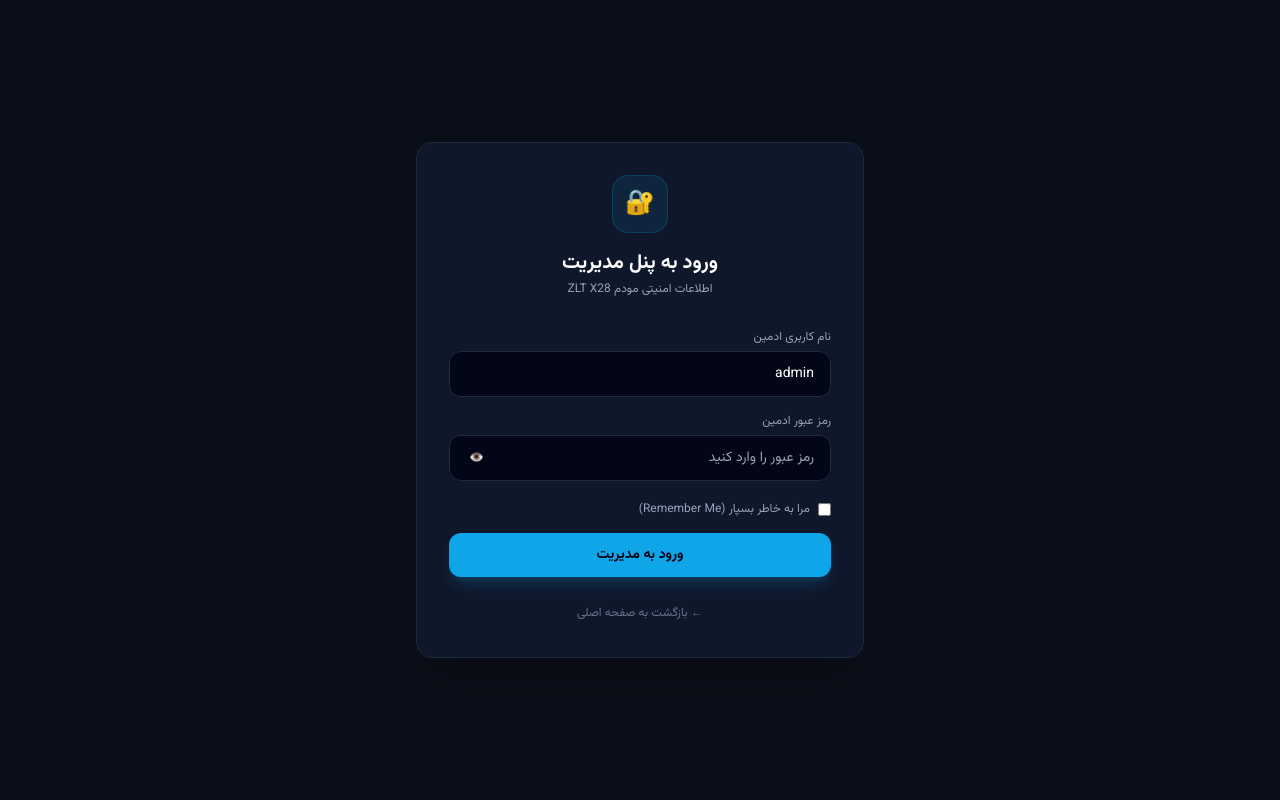
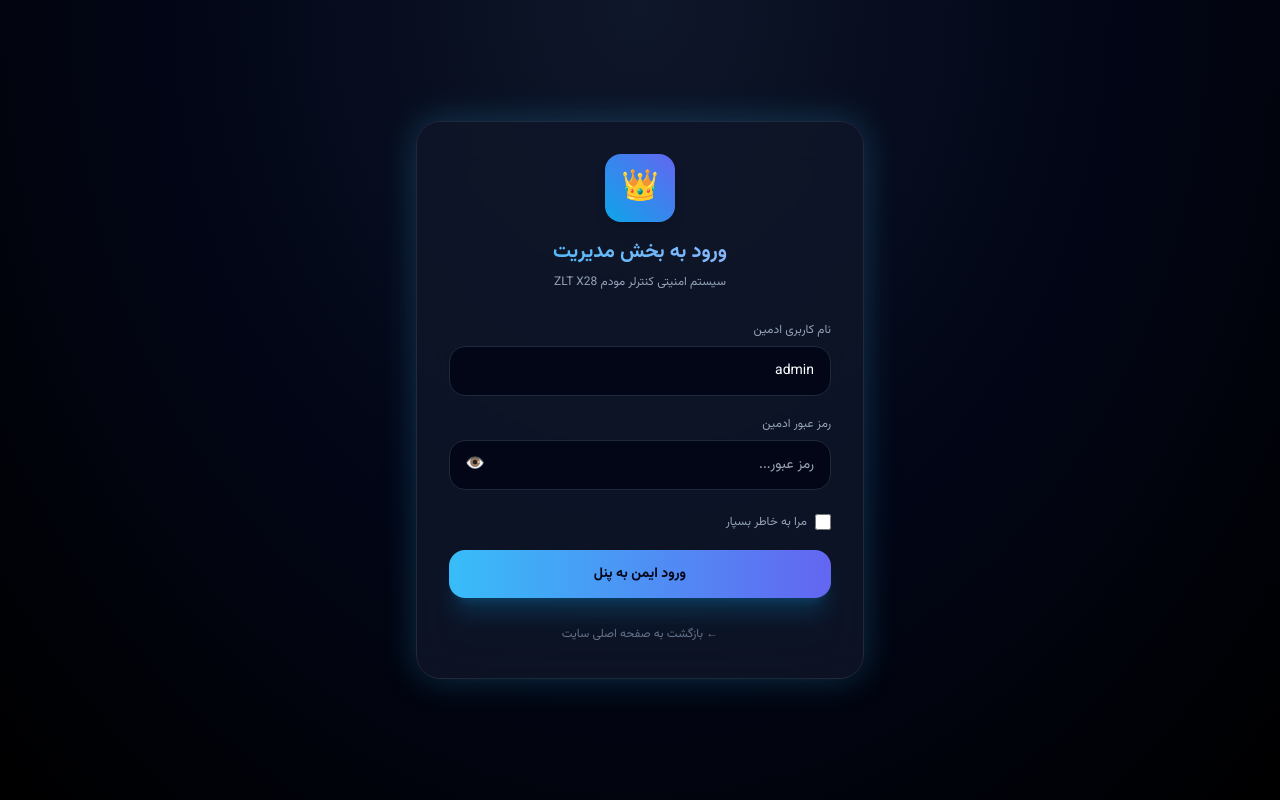
Before and after one commit to abozarkh98-oss/ZLTX28, a Flask app: page /admin in a window 1280 px wide. Run offline with Flask 3, Linux system fonts and the light colour scheme; some libraries are stand-ins or nearby versions.

Commit message:
Update admin_login.html

```diff
--- a/templates/admin_login.html
+++ b/templates/admin_login.html
@@ -2,69 +2,71 @@
 <html lang="fa" dir="rtl">
 <head>
     <meta charset="UTF-8">
-    <title>ورود به پنل مدیریت - ZLT X28</title>
+    <title>ورود به بخش مدیریت - ZLT X28</title>
     <script src="https://cdn.tailwindcss.com"></script>
     <link href="https://fonts.googleapis.com/css2?family=Vazirmatn:wght@300;400;500;600;700&display=swap" rel="stylesheet">
     <style>
-        body { font-family: 'Vazirmatn', sans-serif; background-color: #0b0f19; color: #f3f4f6; }
-        @keyframes fadeIn { from { opacity: 0; transform: translateY(15px); } to { opacity: 1; transform: translateY(0); } }
-        .animate-fade { animation: fadeIn 0.5s ease-out forwards; }
+        body { font-family: 'Vazirmatn', sans-serif; background-color: #0b0f19; color: #f3f4f6; overflow: hidden; }
+        @keyframes floatAnim { 0%, 100% { transform: translateY(0px); } 50% { transform: translateY(-10px); } }
+        .float-box { animation: floatAnim 4s ease-in-out infinite; }
+        @keyframes pulseGlow { 0%, 100% { box-shadow: 0 0 20px rgba(56, 189, 248, 0.1); } 50% { box-shadow: 0 0 40px rgba(56, 189, 248, 0.3); } }
+        .glow-card { animation: pulseGlow 3s infinite; }
     </style>
 </head>
-<body class="min-h-screen flex items-center justify-center p-4">
+<body class="min-h-screen flex items-center justify-center p-4 bg-[radial-gradient(ellipse_at_top,_var(--tw-gradient-stops))] from-slate-900 via-slate-950 to-black">
 
-    <!-- Toast Notification (مخفی به صورت پیش‌فرض) -->
-    <div id="toast" class="fixed bottom-6 right-6 bg-emerald-500 text-slate-950 px-6 py-3 rounded-2xl font-bold shadow-2xl flex items-center gap-3 transform translate-y-24 opacity-0 transition-all duration-500 z-50">
+    <!-- Toast تایید ورود -->
+    <div id="toast" class="fixed bottom-6 right-6 bg-emerald-500 text-slate-950 px-6 py-3 rounded-2xl font-bold shadow-2xl flex items-center gap-3 transform translate-y-32 opacity-0 transition-all duration-700 z-50">
         <span class="text-xl">🎉</span>
-        <span>با موفقیت وارد شدید! خوش آمدید ادمین عزیز.</span>
+        <span>با موفقیت وارد بخش مدیریت شدید!</span>
     </div>
 
-    <div class="max-w-md w-full bg-slate-900 p-8 rounded-2xl border border-slate-800 shadow-2xl animate-fade">
+    <div class="max-w-md w-full bg-slate-900/80 backdrop-blur-xl p-8 rounded-3xl border border-slate-800 shadow-2xl glow-card float-box transition-all duration-500">
         <div class="text-center mb-8">
-            <div class="inline-block bg-sky-500/10 text-sky-400 p-3 rounded-2xl mb-4 border border-sky-500/20 text-2xl">
-                🔐
+            <div class="inline-block bg-gradient-to-tr from-sky-500 to-indigo-500 text-slate-950 p-4 rounded-2xl mb-4 shadow-lg text-3xl">
+                👑
             </div>
-            <h1 class="text-xl font-bold text-white">ورود به پنل مدیریت</h1>
-            <p class="text-xs text-slate-400 mt-1">اطلاعات امنیتی مودم ZLT X28</p>
+            <!-- متن دقیق درخواستی شما -->
+            <h1 class="text-xl font-extrabold text-transparent bg-clip-text bg-gradient-to-r from-sky-400 to-indigo-300">ورود به بخش مدیریت</h1>
+            <p class="text-xs text-slate-400 mt-2">سیستم امنیتی کنترلر مودم ZLT X28</p>
         </div>
 
         {% if error %}
-        <div class="bg-rose-500/10 border border-rose-500/20 text-rose-400 px-4 py-3 rounded-xl text-xs text-center mb-6">
+        <div class="bg-rose-500/10 border border-rose-500/20 text-rose-400 px-4 py-3 rounded-2xl text-xs text-center mb-6 animate-bounce">
             {{ error }}
         </div>
         {% endif %}
 
-        <form id="loginForm" action="/admin" method="POST" class="space-y-4">
+        <form id="loginForm" action="/admin" method="POST" class="space-y-5">
             <div>
-                <label class="block text-xs text-slate-400 mb-1.5">نام کاربری ادمین</label>
-                <input type="text" name="username" required value="admin" class="w-full bg-slate-950 border border-slate-800 rounded-xl px-4 py-3 text-sm text-white focus:border-sky-500 focus:outline-none transition">
+                <label class="block text-xs text-slate-400 mb-2">نام کاربری ادمین</label>
+                <input type="text" name="username" required value="admin" class="w-full bg-slate-950 border border-slate-800 rounded-2xl px-4 py-3.5 text-sm text-white focus:border-sky-500 focus:ring-2 focus:ring-sky-500/20 focus:outline-none transition-all">
             </div>
 
             <div>
-                <label class="block text-xs text-slate-400 mb-1.5">رمز عبور ادمین</label>
+                <label class="block text-xs text-slate-400 mb-2">رمز عبور ادمین</label>
                 <div class="relative">
-                    <input type="password" id="admin-password" name="password" required class="w-full bg-slate-950 border border-slate-800 rounded-xl px-4 py-3 text-sm text-white focus:border-sky-500 focus:outline-none transition pl-12" placeholder="رمز عبور را وارد کنید">
-                    <button type="button" onclick="togglePassword()" class="absolute left-3 top-1/2 -translate-y-1/2 text-slate-400 hover:text-white text-xs px-2 py-1 transition">
+                    <input type="password" id="admin-password" name="password" required class="w-full bg-slate-950 border border-slate-800 rounded-2xl px-4 py-3.5 text-sm text-white focus:border-sky-500 focus:ring-2 focus:ring-sky-500/20 focus:outline-none transition-all pl-12" placeholder="رمز عبور...">
+                    <button type="button" onclick="togglePassword()" class="absolute left-4 top-1/2 -translate-y-1/2 text-slate-400 hover:text-white transition">
                         👁️
                     </button>
                 </div>
             </div>
 
-            <!-- قابلیت Remember Me -->
             <div class="flex items-center justify-between text-xs text-slate-400 pt-1">
                 <label class="flex items-center gap-2 cursor-pointer">
-                    <input type="checkbox" id="rememberMe" class="rounded bg-slate-950 border-slate-800 text-sky-500 focus:ring-0">
-                    <span>مرا به خاطر بسپار (Remember Me)</span>
+                    <input type="checkbox" id="rememberMe" class="rounded bg-slate-950 border-slate-800 text-sky-500 focus:ring-0 w-4 h-4">
+                    <span>مرا به خاطر بسپار</span>
                 </label>
             </div>
 
-            <button type="submit" onclick="handleLoginSuccess(event)" class="w-full bg-sky-500 hover:bg-sky-400 text-slate-950 font-bold py-3 rounded-xl text-sm transition shadow-lg shadow-sky-500/20 mt-2">
-                ورود به مدیریت
+            <button type="submit" onclick="handleLoginSuccess(event)" class="w-full bg-gradient-to-r from-sky-400 to-indigo-500 hover:from-sky-300 hover:to-indigo-400 text-slate-950 font-extrabold py-3.5 rounded-2xl text-sm transition-all transform hover:scale-[1.02] shadow-xl shadow-sky-500/20 mt-2">
+                ورود ایمن به پنل
             </button>
         </form>
 
         <div class="text-center mt-6">
-            <a href="/" class="text-xs text-slate-500 hover:text-slate-400 transition">← بازگشت به صفحه اصلی</a>
+            <a href="/" class="text-xs text-slate-500 hover:text-sky-400 transition">← بازگشت به صفحه اصلی سایت</a>
         </div>
     </div>
 
@@ -74,7 +76,6 @@
             passInput.type = passInput.type === 'password' ? 'text' : 'password';
         }
 
-        // بارگذاری اطلاعات ذخیره شده Remember Me در صورت وجود
         window.onload = function() {
             const savedUser = localStorage.getItem('zlt_admin_user');
             if(savedUser) {
@@ -89,20 +90,16 @@
             const rememberEl = document.getElementById('rememberMe').checked;
 
             if(usernameInput === 'admin' && passInput === 'Khani_1396') {
-                if(rememberEl) {
-                    localStorage.setItem('zlt_admin_user', usernameInput);
-                } else {
-                    localStorage.removeItem('zlt_admin_user');
-                }
+                if(rememberEl) localStorage.setItem('zlt_admin_user', usernameInput);
+                else localStorage.removeItem('zlt_admin_user');
 
-                // نمایش توست ۳ ثانیه‌ای موفقیت
                 event.preventDefault();
                 const toast = document.getElementById('toast');
-                toast.classList.remove('translate-y-24', 'opacity-0');
+                toast.classList.remove('translate-y-32', 'opacity-0');
 
                 setTimeout(() => {
                     document.getElementById('loginForm').submit();
-                }, 1500); // ارسال فرم بعد از نمایش انیمیشن موفقیت
+                }, 1200);
             }
         }
     </script>
```
